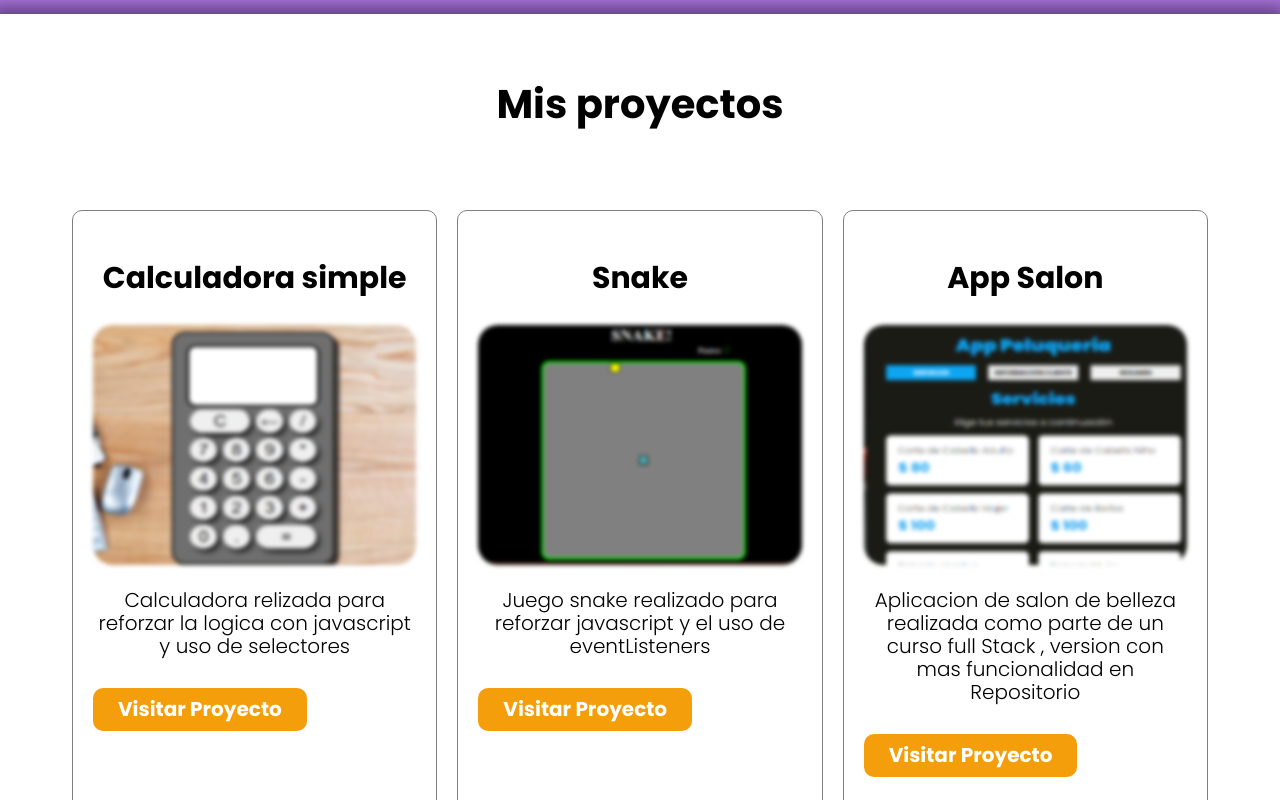
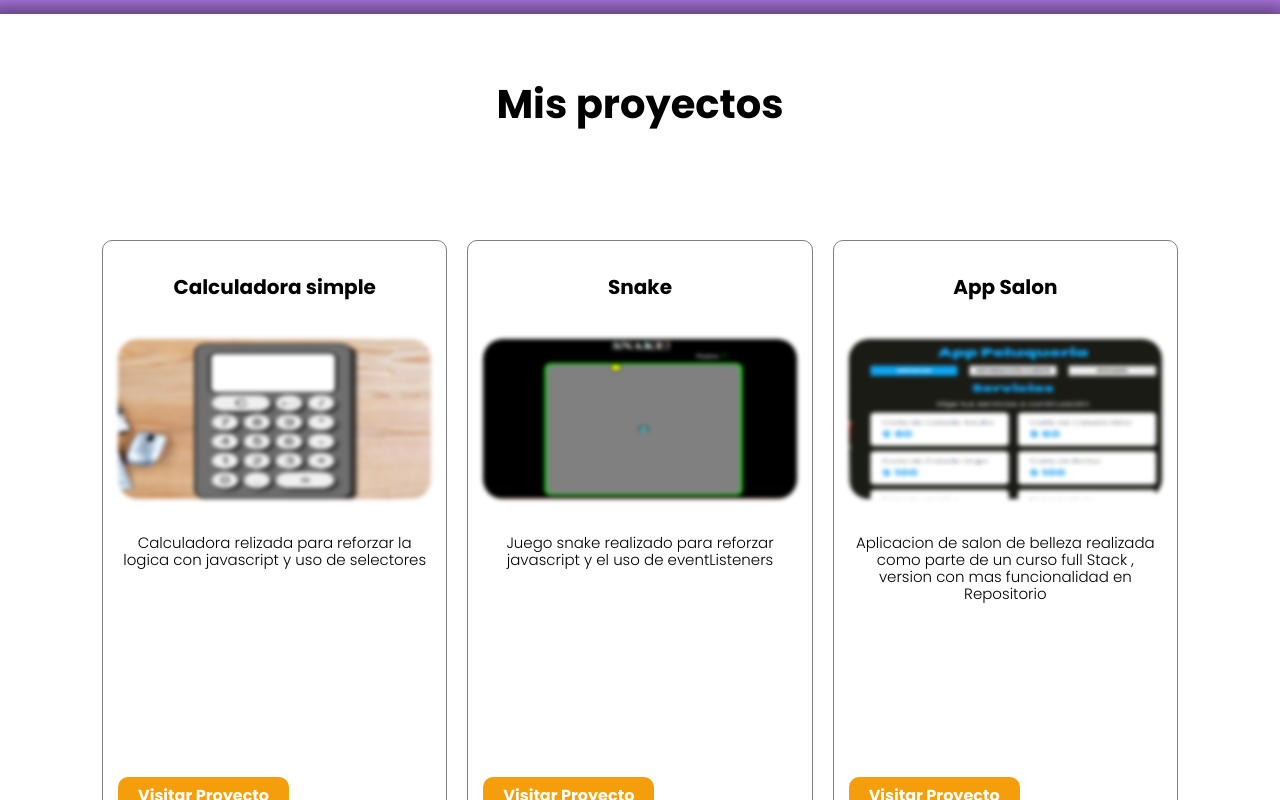
Before and after one commit to agustinesco/Portafolio, a plain HTML site: page index.html in a window 1280 px wide. Shown: the part 2000-2800 px from the top of the page. Drawn offline with Linux system fonts and the light colour scheme.

Commit message:
Compilacion sass

```diff
--- a/css/app.css
+++ b/css/app.css
@@ -447,6 +447,7 @@ p {
 
 .simularEscritura {
   top: 15%;
+  text-align: left;
 }
 
 .nombre {
@@ -520,30 +521,45 @@ p {
 }
 
 .proyectos {
+  padding: 70px;
+}
+@media (min-width: 768px) {
+  .proyectos {
     display: grid;
     grid-template-columns: repeat(3, 1fr);
     grid-template-rows: repeat(1, 1fr);
-  gap: 20px;
-  padding: 40px;
+    gap: 25px 20px;
+  }
 }
 
 .proyecto {
   list-style: none;
   display: flex;
   flex-direction: column;
-  gap: 10px;
+  justify-content: space-between;
   border: 1px solid grey;
   border-radius: 10px;
-  padding: 20px;
-  transition: transform 0.7s ease-in-out;
-  height: 80vh;
+  padding: 15px;
+  height: 70vh;
+  margin-bottom: 20px;
 }
 .proyecto img {
   width: 100%;
-  max-height: 30vh;
-  filter: blur(2px);
   transition: filter 0.7s ease-in-out;
   border-radius: 20px;
+  height: 200px;
+}
+.proyecto h3 {
+  font-size: 20px;
+}
+@media (min-width: 768px) {
+  .proyecto {
+    margin-bottom: 0;
+    transition: transform 0.7s ease-in-out;
+  }
+  .proyecto img {
+    filter: blur(2px);
+    height: 20vh;
   }
   .proyecto:hover {
     transform: scale(1.1);
@@ -551,22 +567,34 @@ p {
   .proyecto:hover img {
     filter: blur(0);
   }
+}
 .proyecto p {
+  font-size: 15px;
   text-align: center;
+}
+
+.proyecto .contenido {
+  display: flex;
+  flex-direction: column;
+  gap: 20px;
 }
 
 .boton-proyecto {
   text-decoration: none;
-  padding: 10px 25px;
+  padding: 10px 20px;
   background-color: #f59e0b;
-  font-size: 20px;
   font-weight: 700;
   border-radius: 10px;
   color: white;
-  align-self: flex-start;
+  text-align: center;
 }
 .boton-proyecto:hover {
   background-color: #c57f08;
+}
+@media (min-width: 768px) {
+  .boton-proyecto {
+    width: fit-content;
+  }
 }
 
 .contactame {
```
Also changed, not shown: 1 other file. Lines whose indentation alone changed are shown as unchanged.
